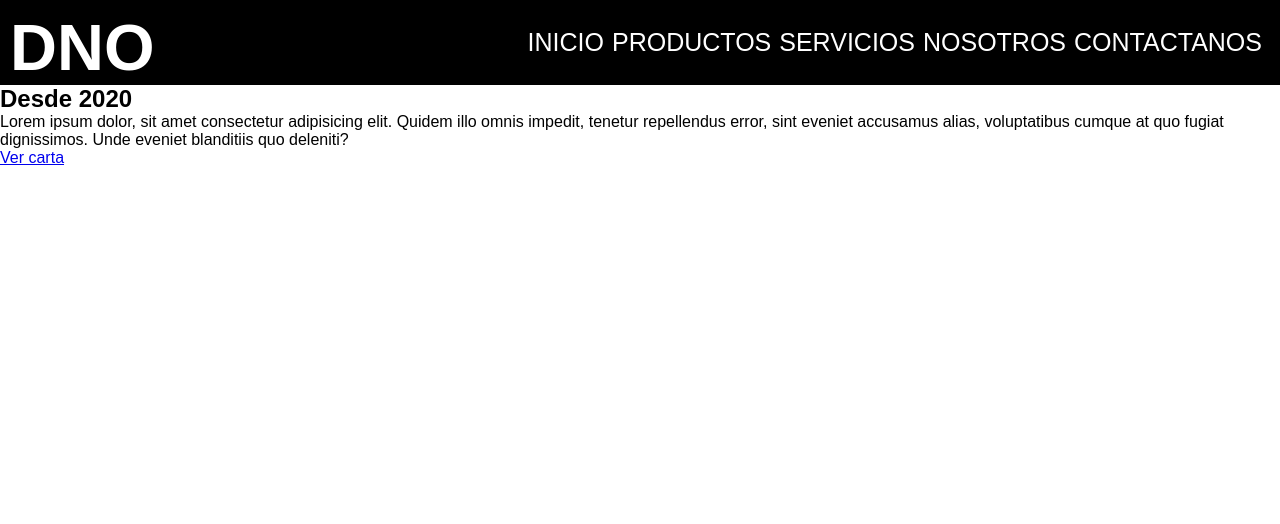
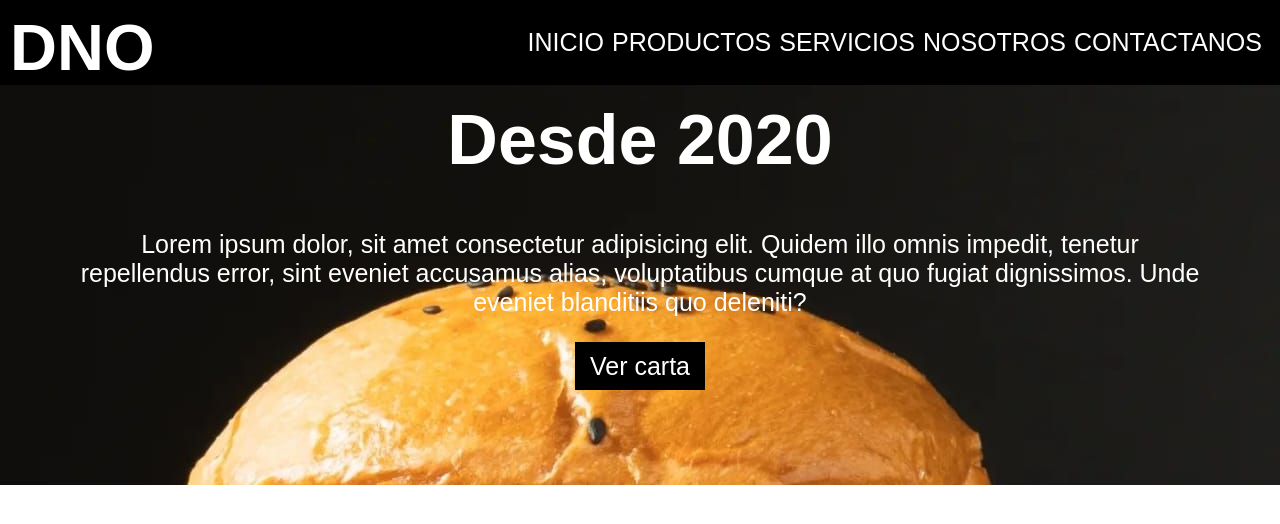
Before and after one commit to salozem/CoderHouse, a plain HTML site: page index.html in a window 1280 px wide. Drawn offline with Linux system fonts and the light colour scheme; a web font is replaced by a local one.

Commit message:
feat: added styles and background image.

```diff
--- a/css/style.css
+++ b/css/style.css
@@ -42,3 +42,31 @@ header nav ul li a{
 }
 
 /*!---------HERO----------*/
+.hero{
+    text-align: center;
+    width: 100%;
+    height: 400px;
+    background: url("../img/background-hero.jpeg") no-repeat center;
+    background-size: cover;
+    background-attachment: fixed;
+    color: white;
+}
+
+.hero h2{
+    font-size: 70px;
+    padding: 15px;
+}
+
+.hero p{
+    margin: 25px;
+    font-size: 25px;
+   padding: 10px 50px 10px 50px;
+}
+
+.hero a{
+    text-decoration: none;
+    background-color: black;
+    color: white;
+    padding: 10px 15px;
+    font-size: 25px;
+}
--- a/index.html
+++ b/index.html
@@ -26,7 +26,7 @@
         <section class="hero">
             <h2>Desde 2020</h2>
             <p>Lorem ipsum dolor, sit amet consectetur adipisicing elit. Quidem illo omnis impedit, tenetur repellendus error, sint eveniet accusamus alias, voluptatibus cumque at quo fugiat dignissimos. Unde eveniet blanditiis quo deleniti?</p>
-            <a href="#">Ver carta</a>
+            <a href="https://drive.google.com/file/d/1GtiO5bD6HZTLbtD6VtRxjjHLvgZVkA9e/view" target="_blank">Ver carta</a>
         </section>
     </main>
 </body>
```
Also changed, not shown: img/background-hero.jpeg (added).
